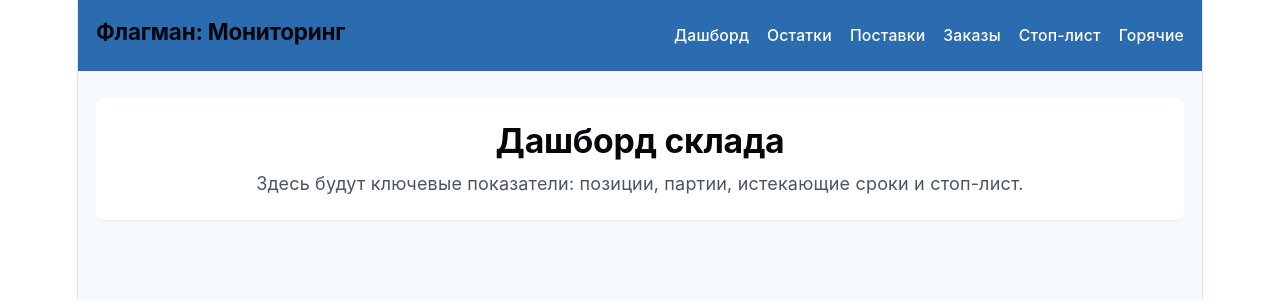
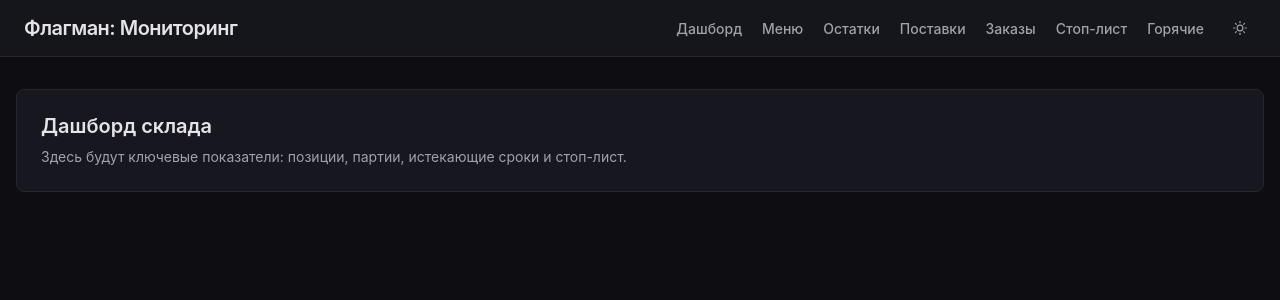
Before and after one commit to Arseny116/FlagmanUMIRHackIII-, a React (Vite) app in the folder Frontend/my-app/: page / in a window 1280 px wide. Shown: the top 300 px of the page. Built offline with nearby package versions, Linux system fonts and the light colour scheme.

Commit message:
feature(add): styles added

```diff
--- a/Frontend/my-app/package.json
+++ b/Frontend/my-app/package.json
@@ -10,6 +10,7 @@
     "preview": "vite preview"
   },
   "dependencies": {
+    "@chakra-ui/icons": "^2.2.4",
     "@chakra-ui/react": "^2.10.10",
     "@emotion/react": "^11.14.0",
     "@emotion/styled": "^11.14.1",
--- a/Frontend/my-app/src/App.jsx
+++ b/Frontend/my-app/src/App.jsx
@@ -1,43 +1,72 @@
-import { Box, Flex, Link, Heading, Container } from '@chakra-ui/react';
+import {
+  Box, Flex, Link, Heading, Container, HStack,
+  IconButton, useColorMode, Tooltip,
+} from '@chakra-ui/react';
+import { SunIcon, MoonIcon } from '@chakra-ui/icons';
 import { Link as RouterLink, Routes, Route } from 'react-router-dom';
 
 import DashboardPage from './pages/DashboardPage';
+import MenuPage from './pages/MenuPage';
 import StockPage from './pages/StockPage';
 import SuppliesPage from './pages/SuppliesPage';
 import OrdersPage from './pages/OrdersPage';
 import StopListPage from './pages/StopListPage';
 import HotOffersPage from './pages/HotOffersPage';
 
+function ThemeToggle() {
+  const { colorMode, toggleColorMode } = useColorMode();
+  return (
+    <Tooltip label={colorMode === 'dark' ? 'Светлая тема' : 'Тёмная тема'} hasArrow>
+      <IconButton
+        aria-label="Переключить тему"
+        icon={colorMode === 'dark' ? <SunIcon /> : <MoonIcon />}
+        onClick={toggleColorMode}
+        variant="ghost"
+        color="appMuted"
+        _hover={{ color: 'appAccent', bg: 'transparent' }}
+        size="sm"
+      />
+    </Tooltip>
+  );
+}
+
 export default function App() {
   return (
-    <Box minH="100vh" bg="gray.50">
+    <Box minH="100vh" bg="appBg" color="appText">
       <Flex
         as="header"
-        bg="blue.600"
-        color="white"
-        p={4}
+        bg="panelBg"
+        px={6}
+        py={3}
         align="center"
         justify="space-between"
-        boxShadow="sm"
+        borderBottom="1px solid"
+        borderColor="appBorder"
       >
-        <Heading size="md">Флагман: Мониторинг</Heading>
-        <Flex gap={4} fontSize="sm" fontWeight="medium">
-          <Link as={RouterLink} to="/" _hover={{ textDecoration: 'underline' }}>Дашборд</Link>
-          <Link as={RouterLink} to="/stock" _hover={{ textDecoration: 'underline' }}>Остатки</Link>
-          <Link as={RouterLink} to="/supplies" _hover={{ textDecoration: 'underline' }}>Поставки</Link>
-          <Link as={RouterLink} to="/orders" _hover={{ textDecoration: 'underline' }}>Заказы</Link>
-          <Link as={RouterLink} to="/stoplist" _hover={{ textDecoration: 'underline' }}>Стоп-лист</Link>
-          <Link as={RouterLink} to="/hot-offers" _hover={{ textDecoration: 'underline' }}>Горячие</Link>
-        </Flex>
+        <Heading size="md" color="appText" fontWeight="600" letterSpacing="tight">
+          Флагман: Мониторинг
+        </Heading>
+
+        <HStack gap={5} fontSize="sm" fontWeight="500">
+          <Link as={RouterLink} to="/"           color="appMuted" _hover={{ color: 'appAccent' }}>Дашборд</Link>
+          <Link as={RouterLink} to="/menu"       color="appMuted" _hover={{ color: 'appAccent' }}>Меню</Link>
+          <Link as={RouterLink} to="/stock"      color="appMuted" _hover={{ color: 'appAccent' }}>Остатки</Link>
+          <Link as={RouterLink} to="/supplies"   color="appMuted" _hover={{ color: 'appAccent' }}>Поставки</Link>
+          <Link as={RouterLink} to="/orders"     color="appMuted" _hover={{ color: 'appAccent' }}>Заказы</Link>
+          <Link as={RouterLink} to="/stoplist"   color="appMuted" _hover={{ color: 'appAccent' }}>Стоп-лист</Link>
+          <Link as={RouterLink} to="/hot-offers" color="appMuted" _hover={{ color: 'appAccent' }}>Горячие</Link>
+          <ThemeToggle />
+        </HStack>
       </Flex>
 
-      <Container maxW="container.xl" pt={6}>
+      <Container maxW="container.xl" py={8}>
         <Routes>
-          <Route path="/" element={<DashboardPage />} />
-          <Route path="/stock" element={<StockPage />} />
-          <Route path="/supplies" element={<SuppliesPage />} />
-          <Route path="/orders" element={<OrdersPage />} />
-          <Route path="/stoplist" element={<StopListPage />} />
+          <Route path="/"           element={<DashboardPage />} />
+          <Route path="/menu"       element={<MenuPage />} />
+          <Route path="/stock"      element={<StockPage />} />
+          <Route path="/supplies"   element={<SuppliesPage />} />
+          <Route path="/orders"     element={<OrdersPage />} />
+          <Route path="/stoplist"   element={<StopListPage />} />
           <Route path="/hot-offers" element={<HotOffersPage />} />
         </Routes>
       </Container>
--- a/Frontend/my-app/src/index.css
+++ b/Frontend/my-app/src/index.css
@@ -1,111 +1,3 @@
-:root {
-  --text: #6b6375;
-  --text-h: #08060d;
-  --bg: #fff;
-  --border: #e5e4e7;
-  --code-bg: #f4f3ec;
-  --accent: #aa3bff;
-  --accent-bg: rgba(170, 59, 255, 0.1);
-  --accent-border: rgba(170, 59, 255, 0.5);
-  --social-bg: rgba(244, 243, 236, 0.5);
-  --shadow:
-    rgba(0, 0, 0, 0.1) 0 10px 15px -3px, rgba(0, 0, 0, 0.05) 0 4px 6px -2px;
-
-  --sans: system-ui, 'Segoe UI', Roboto, sans-serif;
-  --heading: system-ui, 'Segoe UI', Roboto, sans-serif;
-  --mono: ui-monospace, Consolas, monospace;
-
-  font: 18px/145% var(--sans);
-  letter-spacing: 0.18px;
-  color-scheme: light dark;
-  color: var(--text);
-  background: var(--bg);
-  font-synthesis: none;
-  text-rendering: optimizeLegibility;
-  -webkit-font-smoothing: antialiased;
-  -moz-osx-font-smoothing: grayscale;
-
-  @media (max-width: 1024px) {
-    font-size: 16px;
-  }
-}
-
-@media (prefers-color-scheme: dark) {
-  :root {
-    --text: #9ca3af;
-    --text-h: #f3f4f6;
-    --bg: #16171d;
-    --border: #2e303a;
-    --code-bg: #1f2028;
-    --accent: #c084fc;
-    --accent-bg: rgba(192, 132, 252, 0.15);
-    --accent-border: rgba(192, 132, 252, 0.5);
-    --social-bg: rgba(47, 48, 58, 0.5);
-    --shadow:
-      rgba(0, 0, 0, 0.4) 0 10px 15px -3px, rgba(0, 0, 0, 0.25) 0 4px 6px -2px;
-  }
-
-  #social .button-icon {
-    filter: invert(1) brightness(2);
-  }
-}
-
-body {
-  margin: 0;
-}
-
-#root {
-  width: 1126px;
-  max-width: 100%;
-  margin: 0 auto;
-  text-align: center;
-  border-inline: 1px solid var(--border);
-  min-height: 100svh;
-  display: flex;
-  flex-direction: column;
-  box-sizing: border-box;
-}
-
-h1,
-h2 {
-  font-family: var(--heading);
-  font-weight: 500;
-  color: var(--text-h);
-}
-
-h1 {
-  font-size: 56px;
-  letter-spacing: -1.68px;
-  margin: 32px 0;
-  @media (max-width: 1024px) {
-    font-size: 36px;
-    margin: 20px 0;
-  }
-}
-h2 {
-  font-size: 24px;
-  line-height: 118%;
-  letter-spacing: -0.24px;
-  margin: 0 0 8px;
-  @media (max-width: 1024px) {
-    font-size: 20px;
-  }
-}
-p {
-  margin: 0;
-}
-
-code,
-.counter {
-  font-family: var(--mono);
-  display: inline-flex;
-  border-radius: 4px;
-  color: var(--text-h);
-}
-
-code {
-  font-size: 15px;
-  line-height: 135%;
-  padding: 4px 8px;
-  background: var(--code-bg);
-}
+* { box-sizing: border-box; }
+body { margin: 0; }
+#root { min-height: 100vh; }
--- a/Frontend/my-app/src/main.jsx
+++ b/Frontend/my-app/src/main.jsx
@@ -1,16 +1,18 @@
 import React from 'react';
 import ReactDOM from 'react-dom/client';
-import { ChakraProvider } from '@chakra-ui/react';
+import { ChakraProvider, ColorModeScript } from '@chakra-ui/react';
 import { QueryClient, QueryClientProvider } from '@tanstack/react-query';
 import { BrowserRouter } from 'react-router-dom';
 import App from './App.jsx';
+import theme from './theme';
 import './index.css';
 
 const queryClient = new QueryClient();
 
 ReactDOM.createRoot(document.getElementById('root')).render(
   <React.StrictMode>
-    <ChakraProvider>
+    <ColorModeScript initialColorMode={theme.config.initialColorMode} />
+    <ChakraProvider theme={theme}>
       <QueryClientProvider client={queryClient}>
         <BrowserRouter>
           <App />
--- a/Frontend/my-app/src/pages/DashboardPage.jsx
+++ b/Frontend/my-app/src/pages/DashboardPage.jsx
@@ -2,9 +2,13 @@ import { Box, Heading, Text } from '@chakra-ui/react';
 
 export default function DashboardPage() {
   return (
-    <Box p={5} bg="white" shadow="sm" borderRadius="md">
-      <Heading size="lg" mb={2}>Дашборд склада</Heading>
-      <Text color="gray.600">Здесь будут ключевые показатели: позиции, партии, истекающие сроки и стоп-лист.</Text>
+   <Box p={6} bg="cardBg" border="1px solid" borderColor="appBorder" borderRadius="lg">
+      <Heading size="md" mb={2} color="appText" fontWeight="600">
+        Дашборд склада
+      </Heading>
+      <Text color="appMuted" fontSize="sm">
+        Здесь будут ключевые показатели: позиции, партии, истекающие сроки и стоп-лист.
+      </Text>
     </Box>
   );
 }
--- /dev/null
+++ b/Frontend/my-app/src/pages/MenuPage.jsx
@@ -0,0 +1,14 @@
+import { Box, Heading, Text } from '@chakra-ui/react';
+
+export default function MenuPage() {
+  return (
+    <Box p={6} bg="cardBg" border="1px solid" borderColor="appBorder" borderRadius="lg">
+      <Heading size="md" mb={2} color="appText" fontWeight="600">
+        Меню
+      </Heading>
+      <Text color="appMuted" fontSize="sm">
+        Здесь будет меню блюд.
+      </Text>
+    </Box>
+  );
+}
--- a/Frontend/my-app/src/pages/OrdersPage.jsx
+++ b/Frontend/my-app/src/pages/OrdersPage.jsx
@@ -1,10 +1,14 @@
 import { Box, Heading, Text } from '@chakra-ui/react';
 
-export default function SuppliesPage() {
+export default function OrdersPage() {
   return (
-    <Box p={5} bg="white" shadow="sm" borderRadius="md">
-      <Heading size="lg" mb={2}>Поставки</Heading>
-      <Text color="gray.600">Здесь будет форма новой поставки и история поступлений.</Text>
+    <Box p={6} bg="cardBg" border="1px solid" borderColor="appBorder" borderRadius="lg">
+      <Heading size="md" mb={2} color="appText" fontWeight="600">
+        Заказы и меню
+      </Heading>
+      <Text color="appMuted" fontSize="sm">
+        Здесь будет список блюд, корзина и проверка доступности ингредиентов.
+      </Text>
     </Box>
   );
 }
--- a/Frontend/my-app/src/pages/StopListPage.jsx
+++ b/Frontend/my-app/src/pages/StopListPage.jsx
@@ -2,9 +2,13 @@ import { Box, Heading, Text } from '@chakra-ui/react';
 
 export default function StopListPage() {
   return (
-    <Box p={5} bg="white" shadow="sm" borderRadius="md">
-      <Heading size="lg" mb={2}>Стоп-лист</Heading>
-      <Text color="gray.600">Здесь отображаются блюда, которые временно недоступны из-за нехватки продуктов.</Text>
+    <Box p={6} bg="cardBg" border="1px solid" borderColor="appBorder" borderRadius="lg">
+      <Heading size="md" mb={2} color="appText" fontWeight="600">
+        Стоп-лист
+      </Heading>
+      <Text color="appMuted" fontSize="sm">
+        Здесь отображаются блюда, которые временно недоступны из-за нехватки продуктов.
+      </Text>
     </Box>
   );
 }
--- a/Frontend/my-app/src/pages/SuppliesPage.jsx
+++ b/Frontend/my-app/src/pages/SuppliesPage.jsx
@@ -1,10 +1,14 @@
 import { Box, Heading, Text } from '@chakra-ui/react';
 
-export default function HotOffersPage() {
+export default function SuppliesPage() {
   return (
-    <Box p={5} bg="white" shadow="sm" borderRadius="md">
-      <Heading size="lg" mb={2}>Горячие предложения</Heading>
-      <Text color="gray.600">Здесь будут рекомендации по приоритетной продаже блюд, у которых скоро истекают продукты.</Text>
+    <Box p={6} bg="cardBg" border="1px solid" borderColor="appBorder" borderRadius="lg">
+      <Heading size="md" mb={2} color="appText" fontWeight="600">
+        Поставки
+      </Heading>
+      <Text color="appMuted" fontSize="sm">
+        Здесь будет форма новой поставки и история поступлений.
+      </Text>
     </Box>
   );
 }
--- /dev/null
+++ b/Frontend/my-app/src/theme/index.js
@@ -0,0 +1,42 @@
+import { extendTheme } from '@chakra-ui/react';
+
+const theme = extendTheme({
+  config: {
+    initialColorMode: 'dark',
+    useSystemColorMode: false,
+  },
+  semanticTokens: {
+    colors: {
+      appBg: {
+        default: '#f7f7f9',
+        _dark:    '#0d0d12',
+      },
+      panelBg: {
+        default: '#ffffff',
+        _dark:    '#15151c',
+      },
+      cardBg: {
+        default: '#ffffff',
+        _dark:    '#17171f',
+      },
+      appBorder: {
+        default: '#e4e4e7',
+        _dark:    '#262630',
+      },
+      appText: {
+        default: '#18181b',
+        _dark:    '#e4e4e7',
+      },
+      appMuted: {
+        default: '#52525b',
+        _dark:    '#a1a1aa',
+      },
+      appAccent: {
+        default: '#7c3aed',
+        _dark:    '#8b5cf6',
+      },
+    },
+  },
+});
+
+export default theme;
```
Also changed, not shown: Frontend/my-app/src/pages/HotOffersPage.jsx (+8 -4 lines), Frontend/my-app/src/pages/StockPage.jsx (+8 -4 lines), 1 other file (tests, documents, lock files or other folders).
